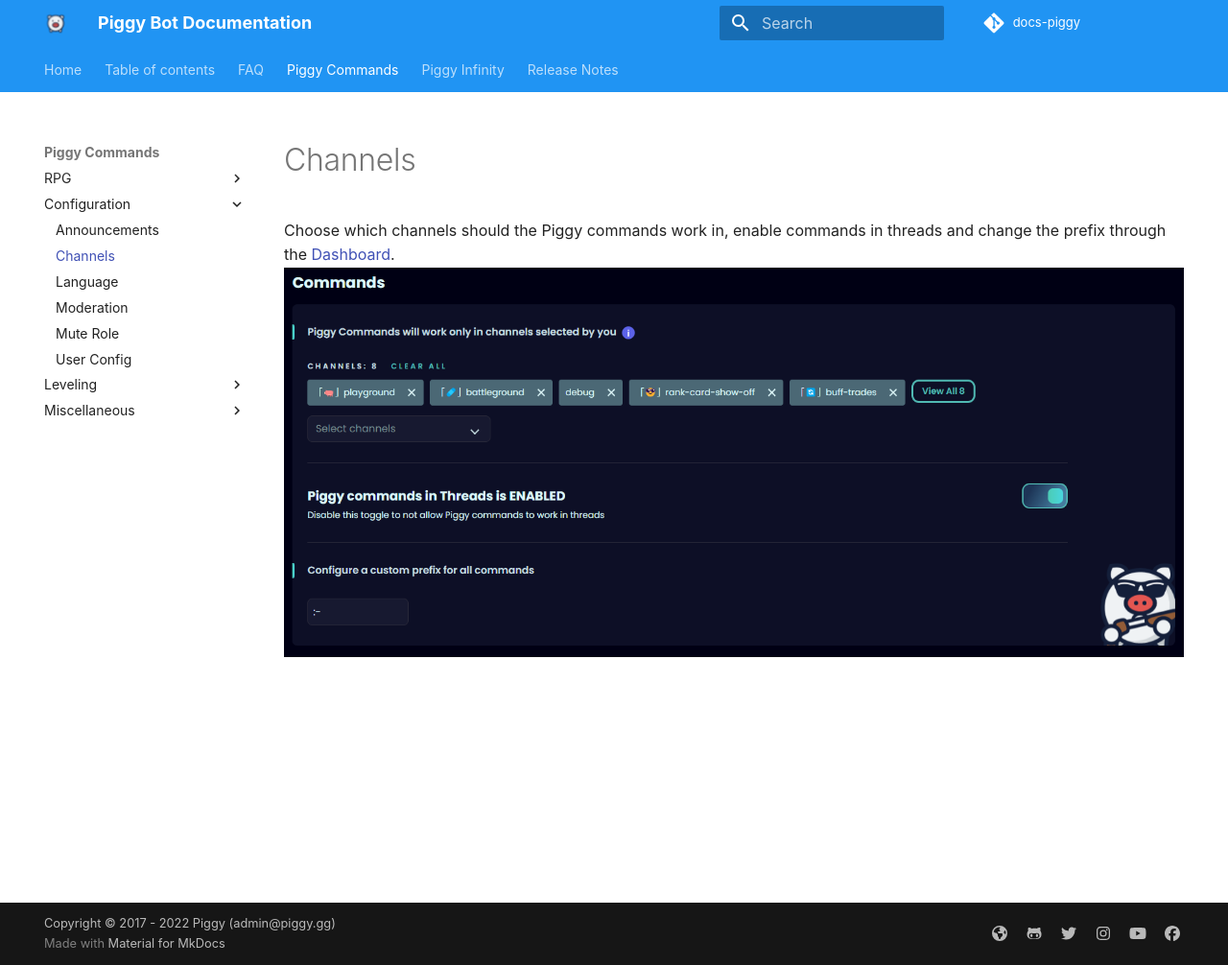
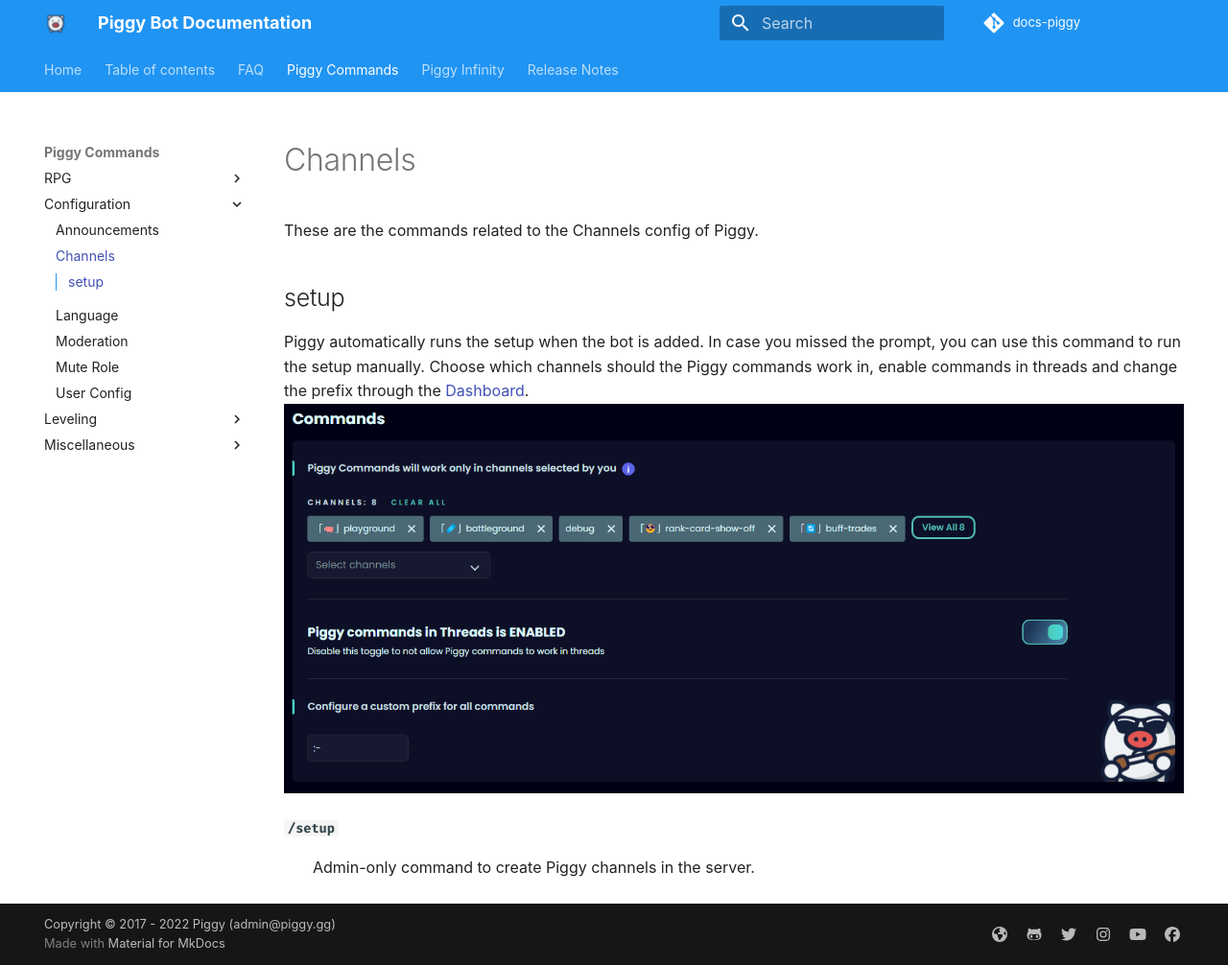
Before and after one commit to botlabs-gg/docs-piggy, an MkDocs documentation site: the page built from docs/Piggy-Commands/configuration/channels.md, in a window 1280 px wide and 1006 px high. Shown: the whole window at 96% size. Built offline with MkDocs 1.6.1 and Material for MkDocs 9.7.7, drawn with Linux system fonts in a browser that asks for light colours; some web fonts are replaced; comment, search, counter and statistics services are not loaded.

Commit message:
Added /setup to Channels

```diff
--- a/docs/Piggy-Commands/configuration/channels.md
+++ b/docs/Piggy-Commands/configuration/channels.md
@@ -1,3 +1,10 @@
 # Channels
-Choose which channels should the Piggy commands work in, enable commands in threads and change the prefix through the <a href="https://piggy.gg/dashboard/">Dashboard</a>.<br>
+These are the commands related to the Channels config of Piggy.
+
+## setup
+Piggy automatically runs the setup when the bot is added. In case you missed the prompt, you can use this command to run the setup manually. Choose which channels should the Piggy commands work in, enable commands in threads and change the prefix through the <a href="https://piggy.gg/dashboard/">Dashboard</a>.<br>
 <img src="/images/commands.png">
+<dl>
+<dt><code><b>/setup</b></code>
+<dd>Admin-only command to create Piggy channels in the server.
+</dl>
```
